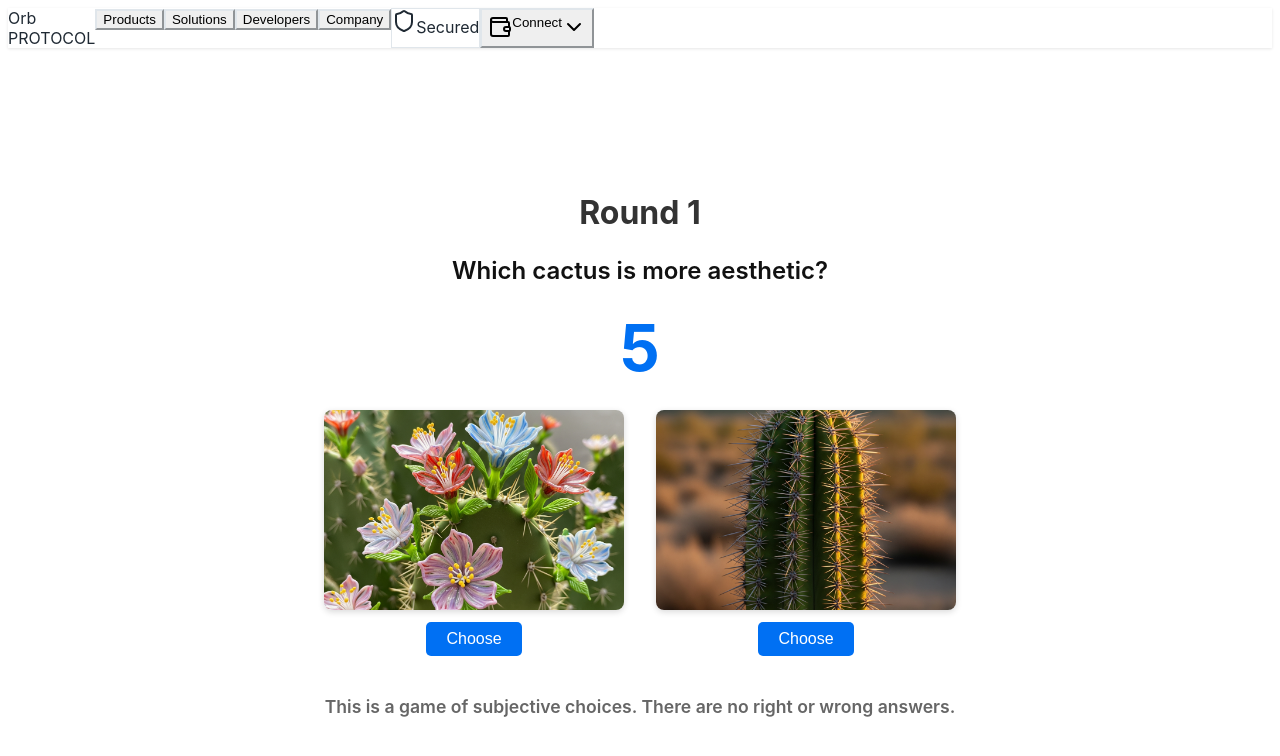
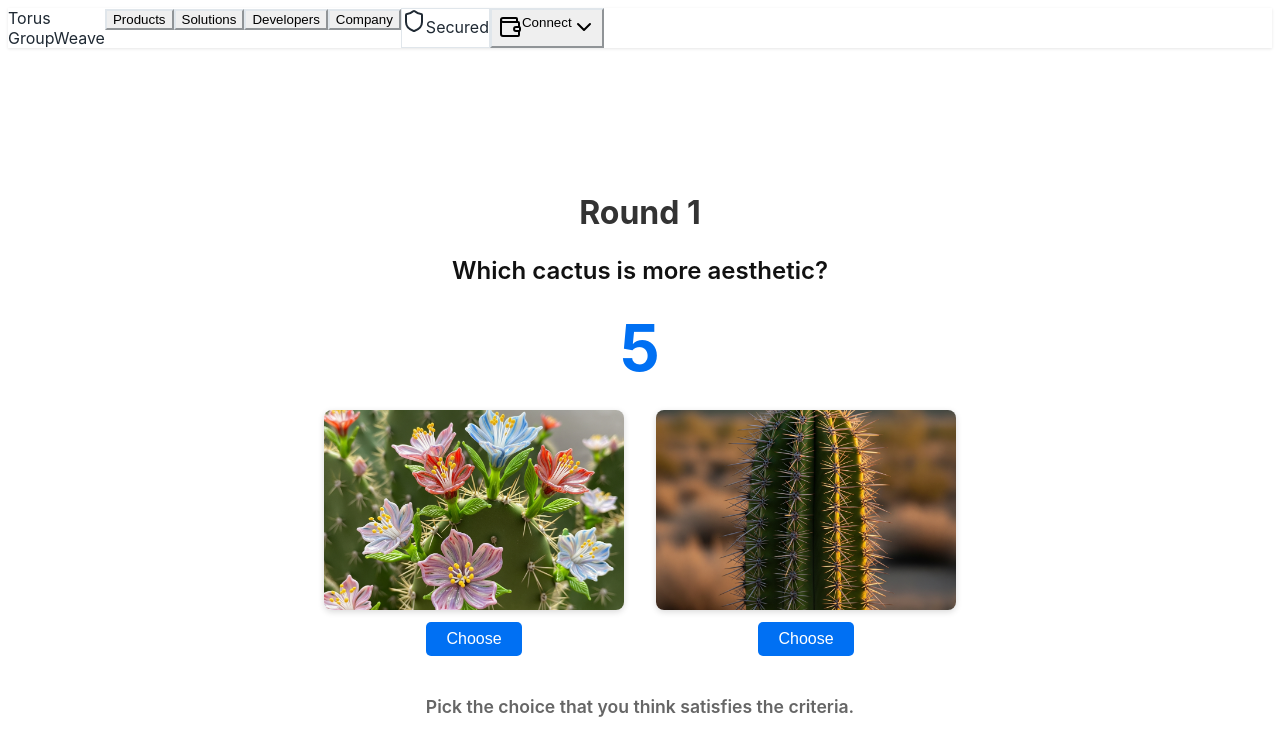
Before and after one commit to torus-automations/groupweave, a Next.js app in the folder apps/web/: page / in a window 1280 px wide. Shown: the top 756 px of the page. Built offline with nearby package versions, Linux system fonts and the light colour scheme.

Commit message:
fixing name

```diff
--- a/apps/web/app/page.tsx
+++ b/apps/web/app/page.tsx
@@ -119,7 +119,7 @@ export default function Home() {
         </>
       )}
       <p className={styles.tagline}>
-        This is a game of subjective choices. There are no right or wrong answers.
+        Pick the choice that you think satisfies the criteria.
       </p>
     </div>
   );
--- a/packages/ui/src/Navigation.tsx
+++ b/packages/ui/src/Navigation.tsx
@@ -93,10 +93,10 @@ export const Navigation = ({ className }: NavigationProps): React.ReactElement =
               {/* Brand Typography */}
               <div className="flex flex-col group cursor-pointer">
                 <span className="text-xl font-bold text-gray-900 tracking-tight leading-none transition-all duration-300 group-hover:text-blue-600 group-hover:scale-105">
-                  Orb
+                  Torus
                 </span>
                 <span className="text-xs text-gray-500 font-mono tracking-wide transition-all duration-300 group-hover:text-gray-700 group-hover:tracking-wider">
-                  PROTOCOL
+                  GroupWeave
                 </span>
               </div>
             </div>
```
